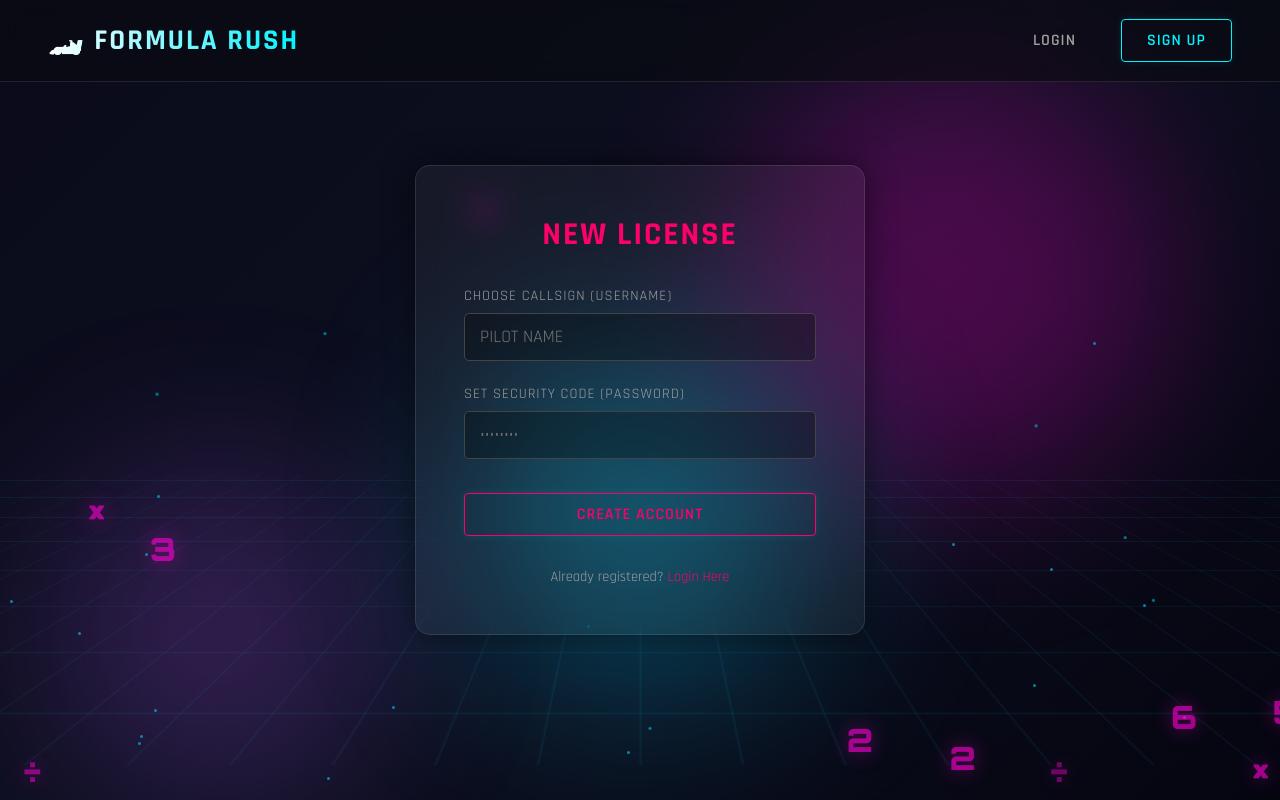
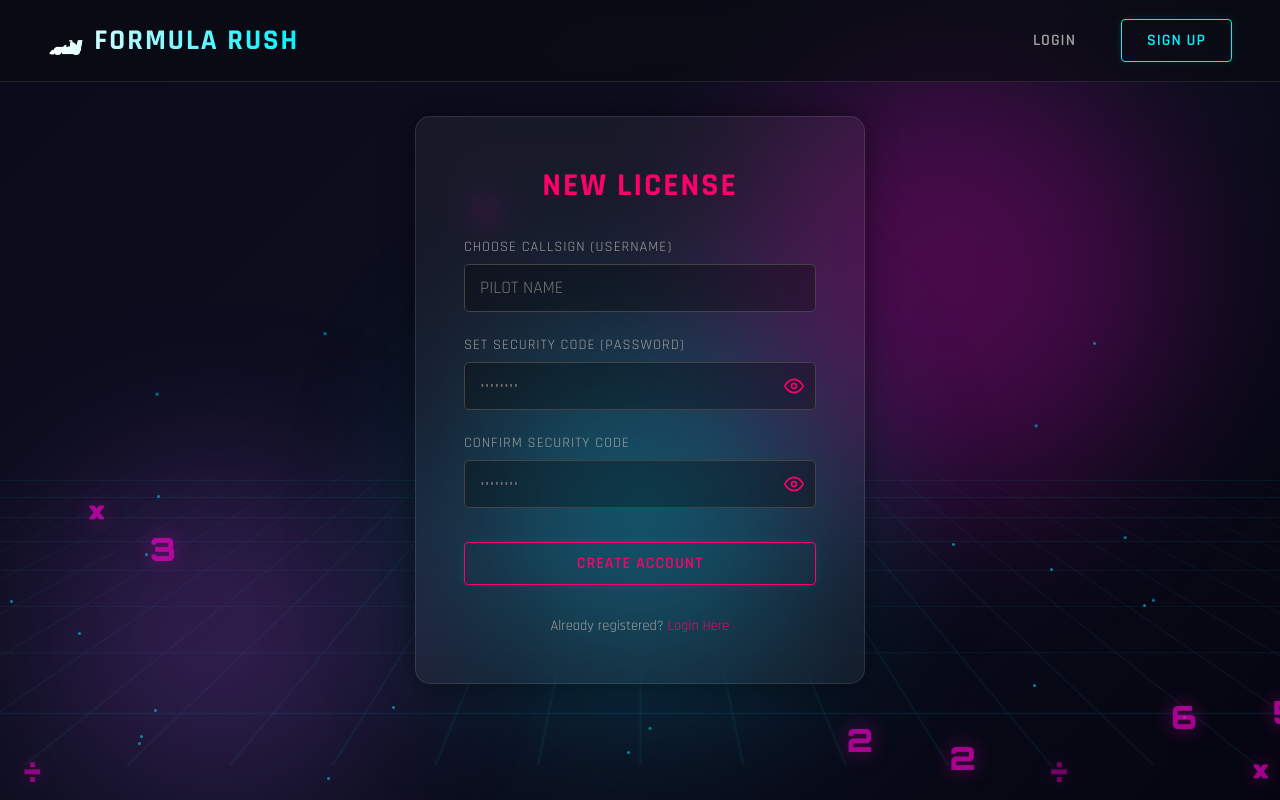
Before and after one commit to VISHNUAJI2002/FormulaRush, a Flask app: page /register in a window 1280 px wide. Run offline with Flask 3, Linux system fonts and the light colour scheme.

Commit message:
feat(auth): implement confirm password field and length validation on registration

```diff
--- a/templates/register.html
+++ b/templates/register.html
@@ -150,7 +150,7 @@
     <div class="auth-card">
         <h2 class="auth-title" style="color: var(--neon-pink);">New License</h2>
 
-        <form method="POST">
+        <form method="POST" id="registerForm" onsubmit="return validateRegister()">
             <div class="form-group">
                 <label class="form-label">Choose Callsign (Username)</label>
                 <input type="text" name="username" class="form-input" placeholder="PILOT NAME" required>
@@ -158,7 +158,24 @@
 
             <div class="form-group">
                 <label class="form-label">Set Security Code (Password)</label>
-                <input type="password" name="password" class="form-input" placeholder="••••••••" required>
+                <div style="position: relative;">
+                    <input type="password" id="regPassword" name="password" class="form-input" placeholder="••••••••" required style="padding-right: 40px;">
+                    <span id="togglePassword" style="position: absolute; right: 12px; top: 50%; transform: translateY(-50%); cursor: pointer; color: var(--neon-pink); display: flex; align-items: center; justify-content: center; user-select: none;" title="Toggle Visibility">
+                        <svg class="eye-icon" xmlns="http://www.w3.org/2000/svg" width="20" height="20" viewBox="0 0 24 24" fill="none" stroke="currentColor" stroke-width="2" stroke-linecap="round" stroke-linejoin="round"><path d="M1 12s4-8 11-8 11 8 11 8-4 8-11 8-11-8-11-8z"></path><circle cx="12" cy="12" r="3"></circle></svg>
+                    </span>
+                </div>
+                <small id="passwordError" style="color: #ff4b2b; display: none; font-size: 0.8rem; margin-top: 5px; text-shadow: 0 0 5px #ff4b2b;">Must be at least 5 characters.</small>
+            </div>
+
+            <div class="form-group">
+                <label class="form-label">Confirm Security Code</label>
+                <div style="position: relative;">
+                    <input type="password" id="regConfirmPassword" class="form-input" placeholder="••••••••" required style="padding-right: 40px;">
+                    <span id="toggleConfirmPassword" style="position: absolute; right: 12px; top: 50%; transform: translateY(-50%); cursor: pointer; color: var(--neon-pink); display: flex; align-items: center; justify-content: center; user-select: none;" title="Toggle Visibility">
+                        <svg class="eye-icon" xmlns="http://www.w3.org/2000/svg" width="20" height="20" viewBox="0 0 24 24" fill="none" stroke="currentColor" stroke-width="2" stroke-linecap="round" stroke-linejoin="round"><path d="M1 12s4-8 11-8 11 8 11 8-4 8-11 8-11-8-11-8z"></path><circle cx="12" cy="12" r="3"></circle></svg>
+                    </span>
+                </div>
+                <small id="confirmError" style="color: #ff4b2b; display: none; font-size: 0.8rem; margin-top: 5px; text-shadow: 0 0 5px #ff4b2b;">Passwords do not match.</small>
             </div>
 
             <button type="submit" class="btn btn-primary"
@@ -316,5 +333,57 @@
 
         animate();
     })();
+
+    // Password Visibility Toggle
+    function setupPasswordToggle(toggleId, inputId) {
+        const toggle = document.getElementById(toggleId);
+        const input = document.getElementById(inputId);
+        const eyeSvg = '<svg class="eye-icon" xmlns="http://www.w3.org/2000/svg" width="20" height="20" viewBox="0 0 24 24" fill="none" stroke="currentColor" stroke-width="2" stroke-linecap="round" stroke-linejoin="round"><path d="M1 12s4-8 11-8 11 8 11 8-4 8-11 8-11-8-11-8z"></path><circle cx="12" cy="12" r="3"></circle></svg>';
+        const eyeOffSvg = '<svg class="eye-icon" xmlns="http://www.w3.org/2000/svg" width="20" height="20" viewBox="0 0 24 24" fill="none" stroke="currentColor" stroke-width="2" stroke-linecap="round" stroke-linejoin="round"><path d="M17.94 17.94A10.07 10.07 0 0 1 12 20c-7 0-11-8-11-8a18.45 18.45 0 0 1 5.06-5.94M9.9 4.24A9.12 9.12 0 0 1 12 4c7 0 11 8 11 8a18.5 18.5 0 0 1-2.16 3.19m-6.72-1.07a3 3 0 1 1-4.24-4.24"></path><line x1="1" y1="1" x2="23" y2="23"></line></svg>';
+
+        if (toggle && input) {
+            toggle.addEventListener('click', function() {
+                const type = input.getAttribute('type') === 'password' ? 'text' : 'password';
+                input.setAttribute('type', type);
+
+                // Toggle between eye and eye-off icon
+                if (type === 'text') {
+                    toggle.innerHTML = eyeOffSvg;
+                    toggle.style.opacity = '1';
+                } else {
+                    toggle.innerHTML = eyeSvg;
+                    toggle.style.opacity = '1';
+                }
+            });
+        }
+    }
+
+    setupPasswordToggle('togglePassword', 'regPassword');
+    setupPasswordToggle('toggleConfirmPassword', 'regConfirmPassword');
+
+    // Form Validation
+    function validateRegister() {
+        const pwd = document.getElementById('regPassword').value;
+        const confirmPwd = document.getElementById('regConfirmPassword').value;
+        let isValid = true;
+
+        const pwdError = document.getElementById('passwordError');
+        const confirmError = document.getElementById('confirmError');
+
+        pwdError.style.display = 'none';
+        confirmError.style.display = 'none';
+
+        if (pwd.length < 5) {
+            pwdError.style.display = 'block';
+            isValid = false;
+        }
+
+        if (pwd !== confirmPwd) {
+            confirmError.style.display = 'block';
+            isValid = false;
+        }
+
+        return isValid;
+    }
 </script>
 {% endblock %}
```
